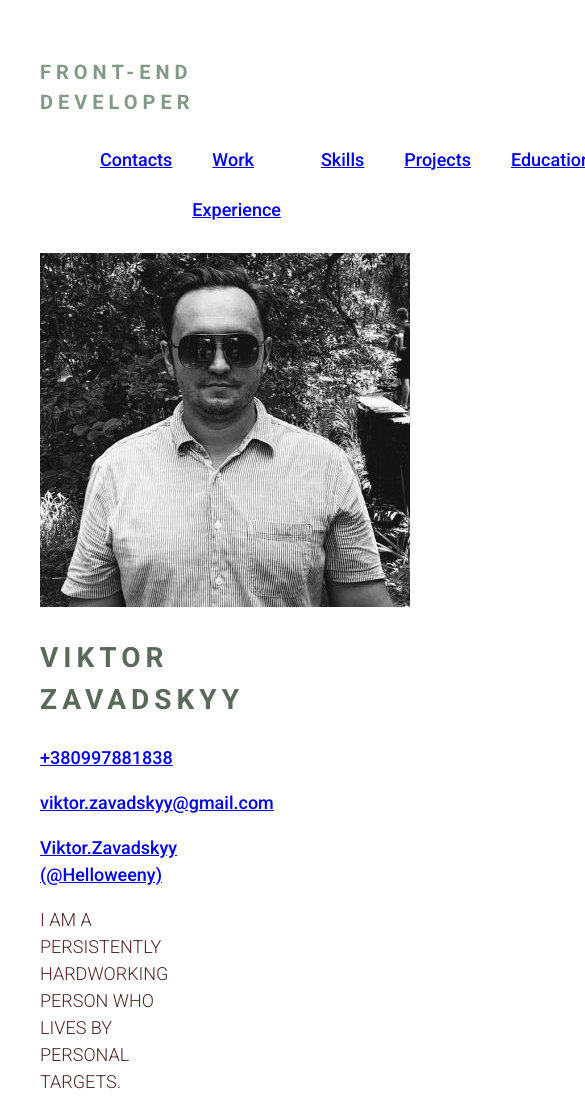
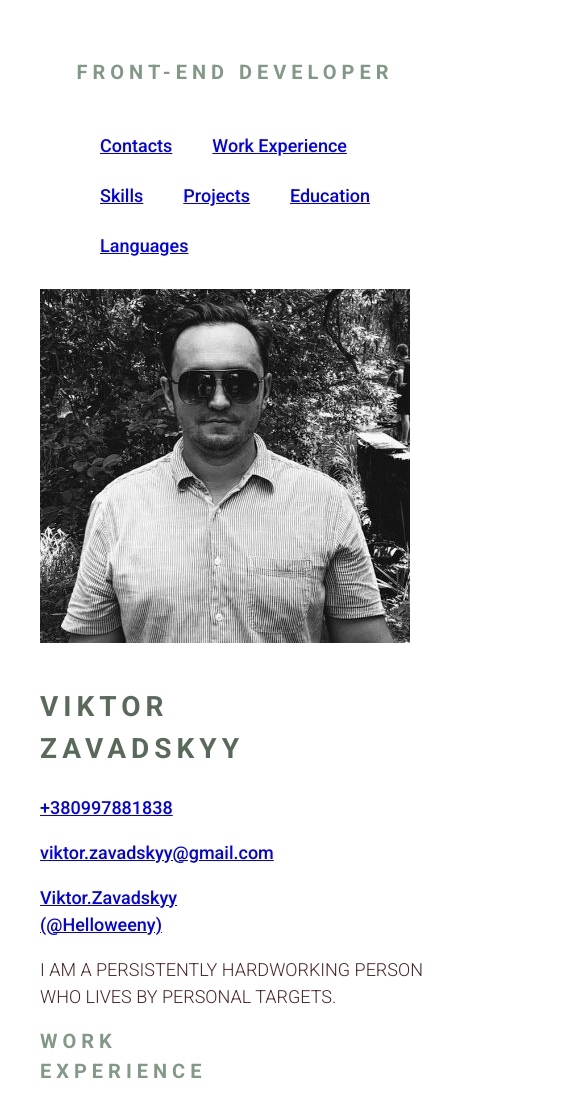
Before and after one commit to Helloweeny/rsschool-cv, a plain HTML site: page index.html in a window 390 px wide. Shown: the top 1098 px of the page, 585 px wide, since content can reach past the window. Drawn offline with Linux system fonts and the light colour scheme.

Commit message:
feat: add flex to header and footer

```diff
--- a/index.html
+++ b/index.html
@@ -15,8 +15,7 @@
 <body>
     <header class="header">
         <div class="container">
-
-
+            <div class="top">
                 <h2 class="section-title">Front-End Developer</h2>
 
                 <nav class="nav">
@@ -29,21 +28,28 @@
                         <li class="nav-item"><a href="#languages" class="nav-link">Languages</a></li>
                     </ul>
                 </nav>
-            <img src="./img/photo.jpg" alt="my photo">
+            </div>
+
 
         </div>
     </header>
     <main class="main">
         <div class="container">
+            <div class="about-me-section">
+                <img class="photo" src="./img/photo.jpg" alt="my photo">
                 <div class="about-me">
                     <section class="section" id="contacts">
+
                         <h1 class="superman">Viktor Zavadskyy</h1>
                         <p><a href="tel:+380997881838">+380997881838</a></p>
                         <p><a href="mailto:viktor.zavadskyy@gmail.com">viktor.zavadskyy@gmail.com</a></p>
                         <p><a href="https://discord.gg/q96T9Jwe">Viktor.Zavadskyy (@Helloweeny)</a></p>
-                    <quote class="quote">I am a persistently hardworking person who lives by personal targets.</quote>
+
                     </section>
                 </div>
+
+            </div>
+            <quote class="quote">I am a persistently hardworking person who lives by personal targets.</quote>
             <section class="section" id="work-experience">
                 <h2 class="section-title">Work Experience</h2>
                 <p class="section-under-title">Former Teacher of English and computer lab assistant (2003-2005)</p>
@@ -112,8 +118,8 @@
             </section>
         </div>
     </main>
-    <footer class="footer">
-        <div class="container">
+    <footer class="container">
+        <div class="footer">
             <div class="copyright"><span>&#169;2021 by Helloweeny</span></div>
 
             <div class="rsschool-img">
--- a/style.css
+++ b/style.css
@@ -1,7 +1,8 @@
-@media screen and (max-width: 650px) {
-    .nav-list {
+@media screen and (max-width: 600px) {
+    .top,
+    .footer {
+        flex-direction: column;
         align-self: stretch;
-        flex-direction: column;
     }
 }
 
@@ -12,9 +13,7 @@ html {
 }
 
 body {
-    display: flex;
-    flex-direction: column;
-    justify-content: space-between;
+    width: 100%;
     font-family: 'Roboto', sans-serif;
     min-height: 100vh;
     margin: 40px;
@@ -33,7 +32,9 @@ body {
     list-style: none;
     display: flex;
     flex-direction: row;
-    justify-content: start;
+    justify-content: flex-start;
+    align-items: center;
+    flex-wrap: wrap;
 }
 
 .nav-link {
@@ -41,6 +42,13 @@ body {
     line-height: 50px;
     transition: .3s;
     cursor: pointer
+}
+
+.top {
+    display: flex;
+    align-items: center;
+    justify-content: flex-start;
+    flex-wrap: wrap;
 }
 
 .link {
@@ -69,6 +77,19 @@ body {
     text-transform: uppercase;
     letter-spacing: 5px;
     color: #596a5b;
+}
+
+.about-me-section {
+    display: flex;
+    align-items: center;
+    justify-content: flex-start;
+    flex-wrap: wrap;
+    align-content: flex-start;
+}
+
+.photo {
+    margin-right: 20px;
+    margin-bottom: 20px;
 }
 
 .about-me {}
@@ -106,10 +127,21 @@ body {
 
 .main {}
 
-.footer {}
+.footer {
+    display: flex;
+    flex-direction: row;
+    align-items: center;
+    flex-wrap: wrap;
+}
 
-.copyright,
-.rsschool-img,
+.copyright {
+    margin-right: 80px;
+}
+
+.rsschool-img {
+    margin-right: 80px;
+}
+
 .github-link {}
 
 .footer img {
```
Lines whose indentation alone changed are shown as unchanged.
